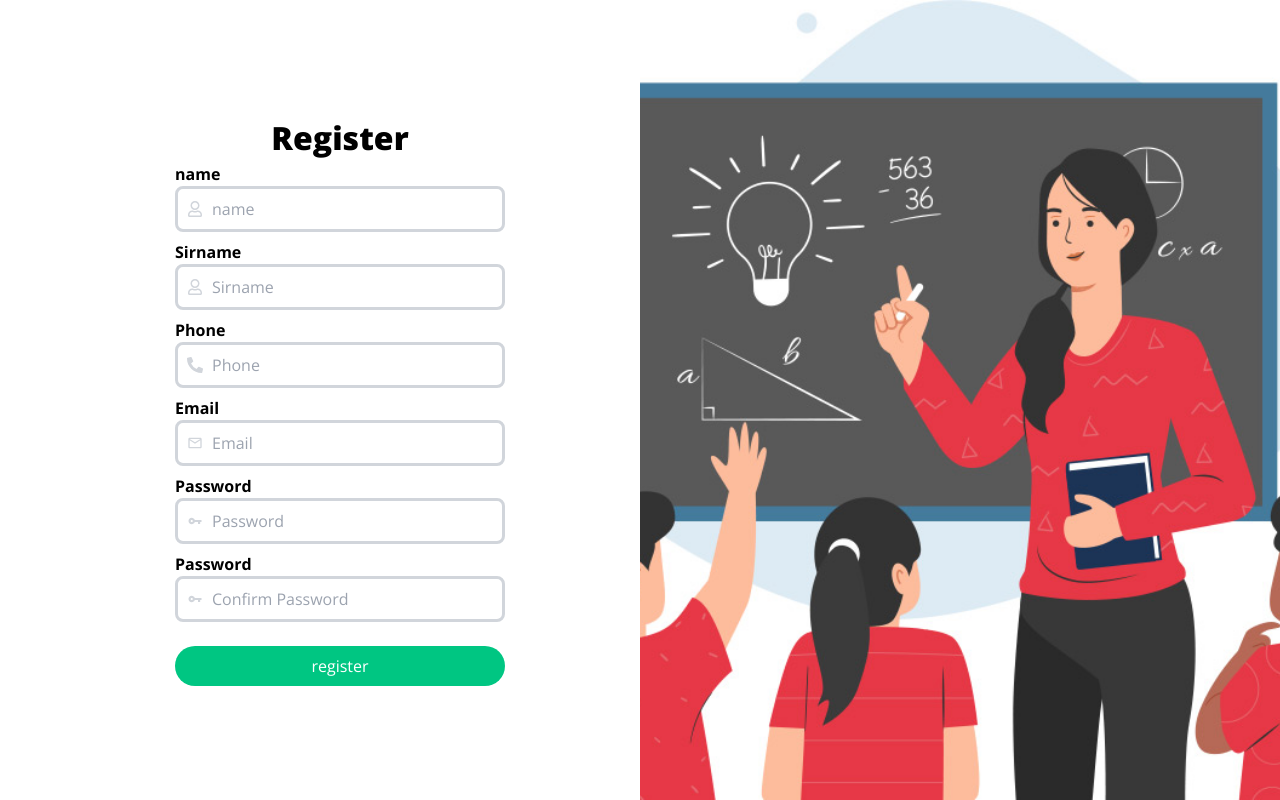
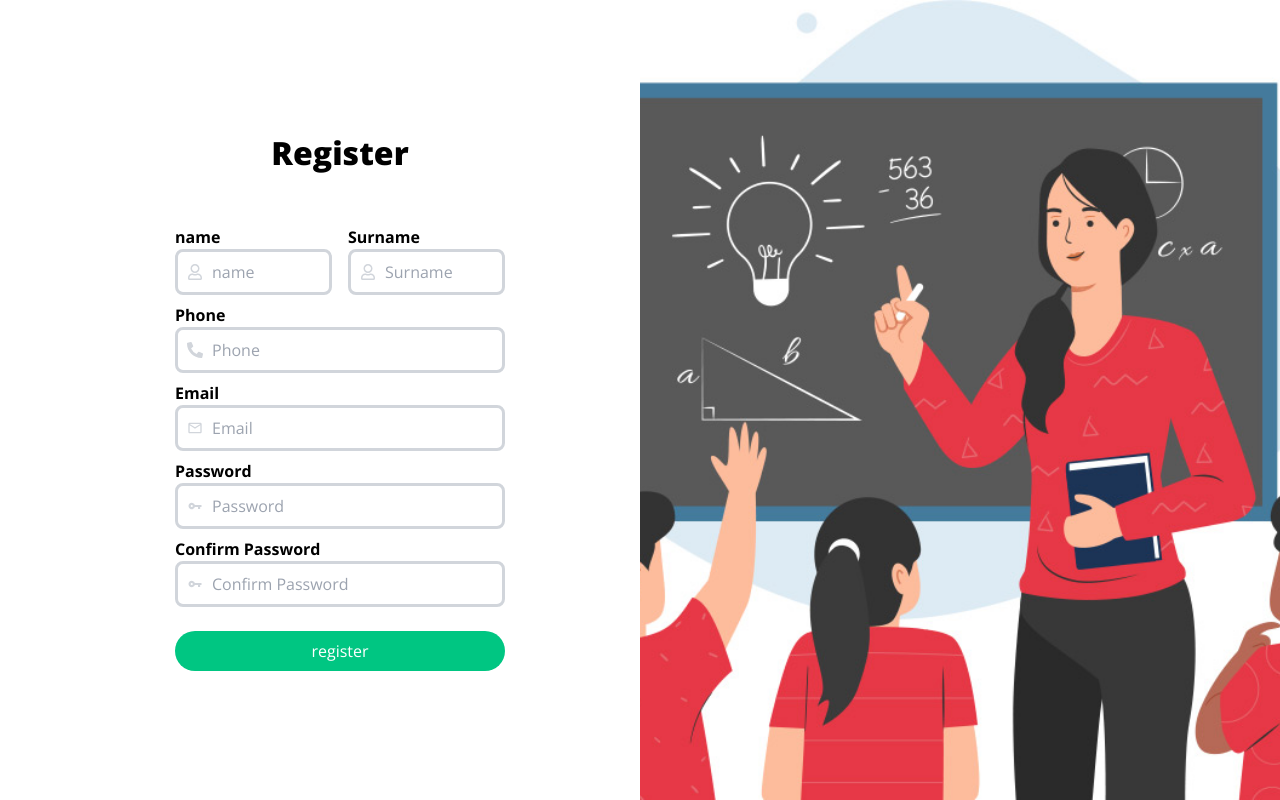
Before and after one commit to learn-arai/learn-arai, a Next.js app in the folder learn-arai/: page /register in a window 1280 px wide. Built offline with nearby package versions, Linux system fonts and the light colour scheme.

Commit message:
link register with otp verify

```diff
--- a/learn-arai/app/checking/page.tsx
+++ b/learn-arai/app/checking/page.tsx
@@ -83,7 +83,7 @@ export default function cheack() {
                             </>
                         )}
                     />
-                    <button type='submit' className='border-4' >
+                    <button type='submit' className='bg-blue-500 hover:bg-blue-700 text-white font-bold py-2 px-4 rounded-full' >
                         submit
                     </button>
                 </form>
--- a/learn-arai/app/components/form/input.tsx
+++ b/learn-arai/app/components/form/input.tsx
@@ -15,9 +15,9 @@ export default function Input({
     children,
 }: prop) {
     return (
-        <div>
+        <div className="w-full">
             <label htmlFor={name}>{label}</label> <br />
-            <div className="relative">
+            <div className="relative ">
                 {children}
                 <input
                     type={type}
--- a/learn-arai/app/register/page.tsx
+++ b/learn-arai/app/register/page.tsx
@@ -1,5 +1,6 @@
 'use client';
 
+import { redirect } from 'next/navigation';
 import '@/app/register/register.css';
 import Input from '../components/form/input';
 import { MdOutlineEmail } from "react-icons/md";
@@ -7,56 +8,64 @@ import { FaRegUser } from 'react-icons/fa';
 import { FaPhoneAlt } from "react-icons/fa";
 import { IoMdKey } from 'react-icons/io';
 import { FormEvent } from 'react';
+import Link from 'next/link';
 
 async function submitHandle(event: FormEvent<HTMLFormElement>) {
   event.preventDefault();
 
   const formData = new FormData(event.currentTarget);
-  await fetch('http://localhost:3000/auth/sign-up',{
-    method:'POST',
-    body:formData,
-    credentials : 'include'
-  })
+  await fetch('http://localhost:3000/auth/sign-up', {
+    method: 'POST',
+    body: formData,
+    credentials: 'include'
+  });
+
 }
 
+function direct() {
+  redirect('/login');
+}
 
 export default function Home() {
   return (
     <div className="flex">
       <div className="flex flex-col h-screen w-1/2 items-center justify-center bg-greymain-100 pl-10">
         <div className='w-[55%]'>
-          <h1 className='text-center'>Register</h1>
+          <h1 className='text-center mb-12'>Register</h1>
           <div className="input-form">
-            <form onSubmit={(e) => submitHandle(e) } className="flex flex-col gap-2 ">
-              <Input htmlFor='name' label='name' type='text' placeholder='name' name='name'>
-                <FaRegUser className='icon-in-input-field'/>
-              </Input>
-              <Input htmlFor='Sirname' label='Sirname' type='text' placeholder='Sirname' name='Sirname'>
-                <FaRegUser className='icon-in-input-field'/>
-              </Input>
+            <form onSubmit={(e) => submitHandle(e)} className="flex flex-col gap-2 ">
+              <div className='flex flex-row gap-4'>
+                <Input htmlFor='name' label='name' type='text' placeholder='name' name='name' >
+                  <FaRegUser className='icon-in-input-field' />
+                </Input>
+                <Input htmlFor='surname' label='Surname' type='text' placeholder='Surname' name='Surname'>
+                  <FaRegUser className='icon-in-input-field' />
+                </Input>
+              </div>
               <Input htmlFor='Phone' label='Phone' type='text' placeholder='Phone' name='Phone'>
-                <FaPhoneAlt className='icon-in-input-field'/>
+                <FaPhoneAlt className='icon-in-input-field' />
               </Input>
               <Input htmlFor='Email' label='Email' type='text' placeholder='Email' name='email'>
-                <MdOutlineEmail className='icon-in-input-field'/>
+                <MdOutlineEmail className='icon-in-input-field' />
               </Input>
               <Input htmlFor='Password' label='Password' type='Password' placeholder='Password' name='password'>
-                <IoMdKey className='icon-in-input-field'/>
+                <IoMdKey className='icon-in-input-field' />
               </Input>
-              <Input htmlFor='Password' label='Password' type='Password' placeholder='Confirm Password' name='password-confirmation'>
-                <IoMdKey className='icon-in-input-field'/>
+              <Input htmlFor='Confirm Password' label='Confirm Password' type='Password' placeholder='Confirm Password' name='password-confirmation'>
+                <IoMdKey className='icon-in-input-field' />
               </Input>
               <div className="flex justify-center mt-4">
-                <button type='submit' className="register-button">
-                  register
-                </button>
+                <Link href="/checking" className='w-full'>
+                  <button type='submit' onClick={direct} className="register-button">
+                    register
+                  </button>
+                </Link>
               </div>
             </form>
           </div>
         </div>
       </div>
-      <img src="/register/teaching.jpeg" alt="tt" className='w-1/2 h-auto object-cover'/>
-
+      <img src="/register/teaching.jpeg" alt="tt" className='w-1/2 h-auto object-cover' />
     </div>
   );
 }
```
